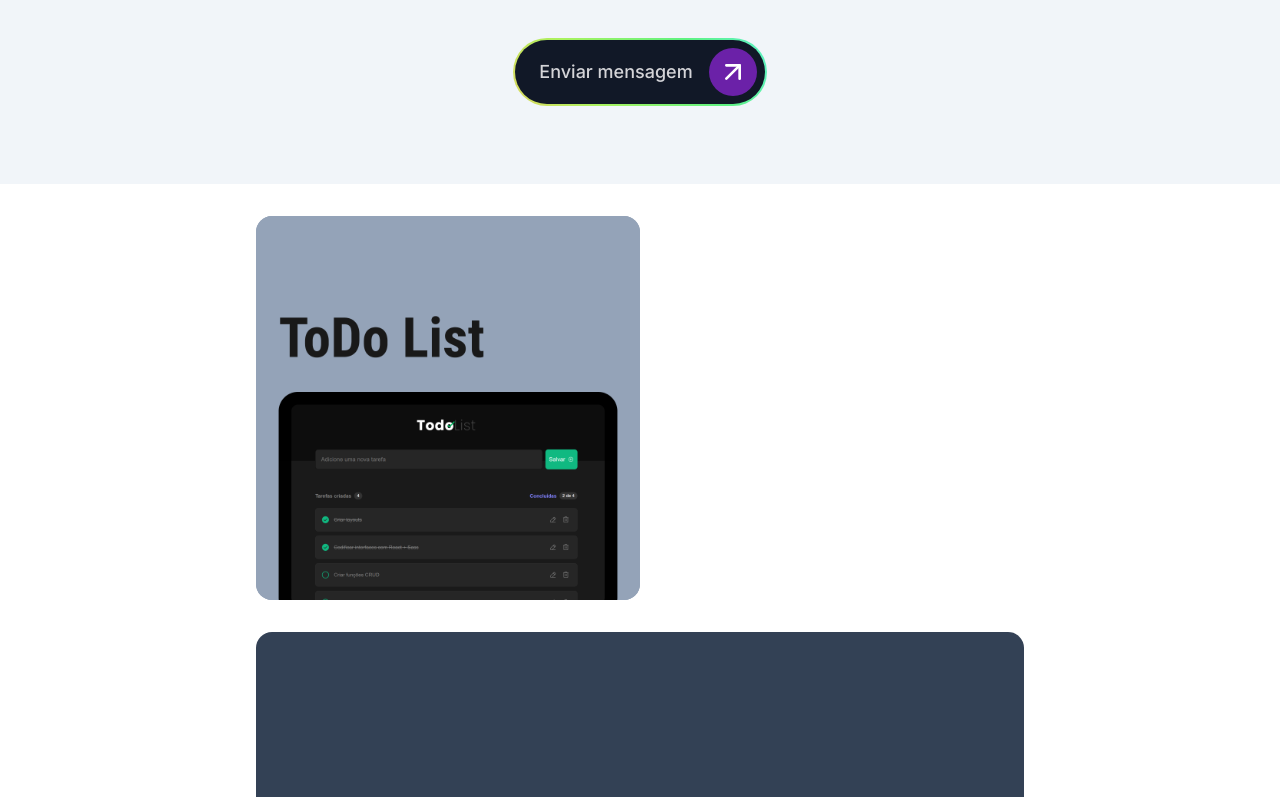
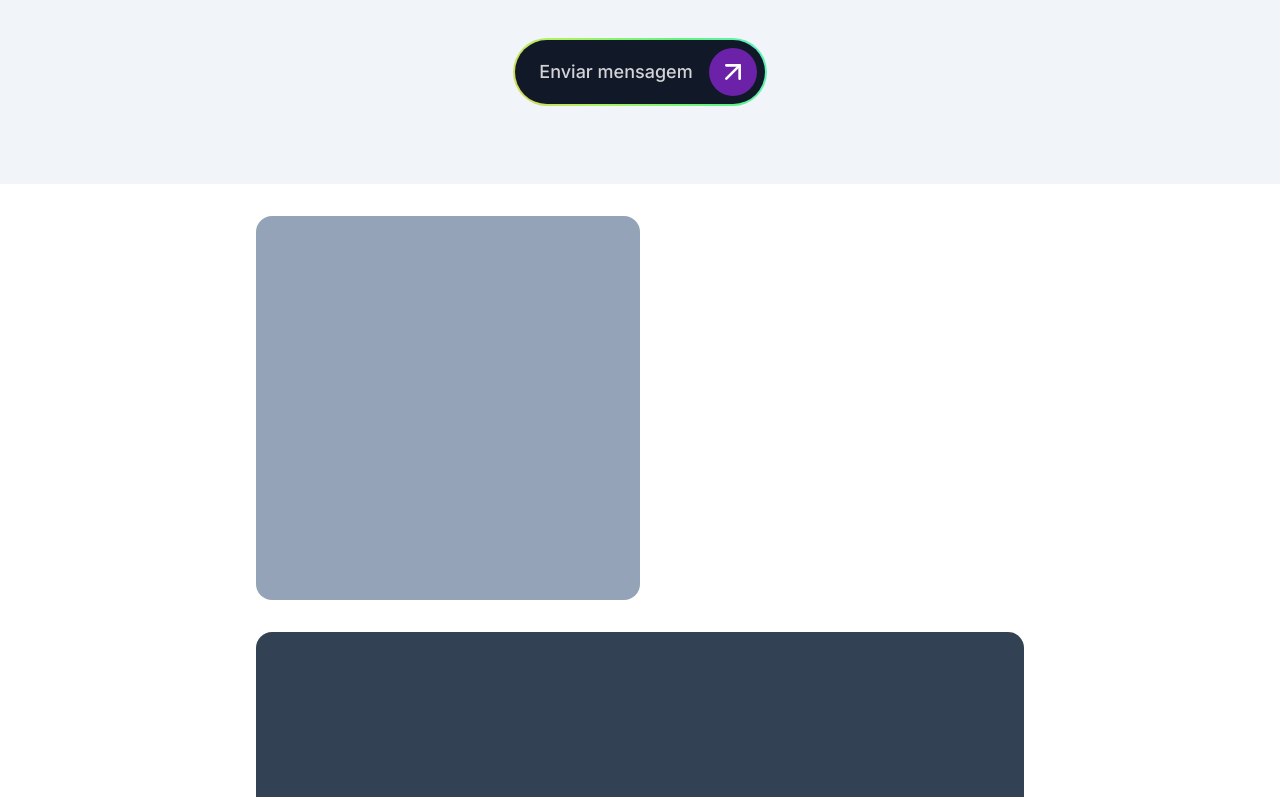
Before and after one commit to ecthon/ecthon-app-2023, a Next.js app: page / in a window 1280 px wide. Shown: the part 498-1295 px from the top of the page. Built offline with nearby package versions, Linux system fonts and the light colour scheme.

Commit message:
remove image card

```diff
--- a/src/components/sections/Projects/index.tsx
+++ b/src/components/sections/Projects/index.tsx
@@ -4,9 +4,7 @@ export function Projects() {
     return (
         <section className="flex flex-col gap-y-8 w-3/5 max-sm:w-4/5 mx-auto">
             <div className="flex flex-wrap w-full h-auto gap-8">
-                <div className="button border-effect flex w-96 max-sm:w-100% h-96 max-sm:h-100% bg-slate-400 rounded-2xl overflow-hidden">
-                    <Image width={700} height={700} className="object-contain object-bottom" src="/todo-capa-png.png" alt="Capa do projeto todo list" />
-                </div>
+                <div className="button border-effect flex w-96 max-sm:w-100% h-96 max-sm:h-100% bg-slate-400 rounded-2xl overflow-hidden"></div>
                 <div className="flex flex-1 min-w-96 h-96 bg-slate-700 rounded-2xl"></div>
             </div>
             <div className="flex w-full h-96 rounded-2xl bg-purple-600"></div>
```
